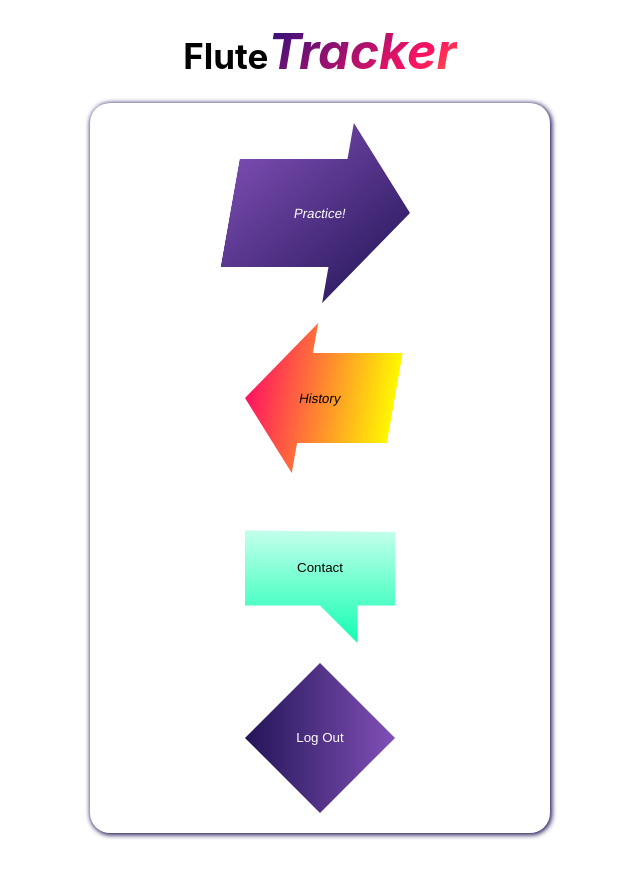
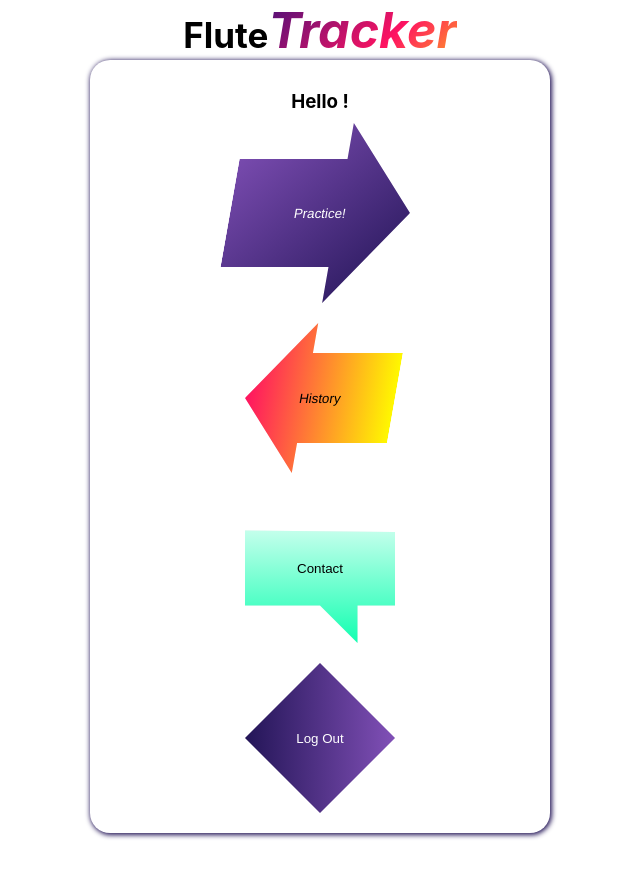
Before and after one commit to JRomatowski/flute-practice-app, a React (Create React App) app: page /initiate in a window 1280 px wide. Shown: the top 878 px of the page, without its empty margins (320-960 px from the left). After the commit the page ends 853 px from the top, so only its background shows below. Built offline with nearby package versions, Linux system fonts and the light colour scheme; no server answers.

Commit message:
redirect, updated styling

```diff
--- a/src/App.css
+++ b/src/App.css
@@ -6,7 +6,7 @@
   max-width: 500px;
   /* border: 10px solid red; */
   margin: auto;
-  padding-bottom: 200px;
+  /* padding-bottom: 200px; */
 }
 
 /* .main {
--- a/src/components/HistoryStats/HistoryStats.css
+++ b/src/components/HistoryStats/HistoryStats.css
@@ -5,7 +5,10 @@
 }
 
 .history-span {
-    margin-right: 20px;
+    /* margin-right: 20px; */
+    display: flex;
+    flex-flow: column wrap;
+    margin-bottom: 10px;
 
 }
 
--- a/src/components/Title/Title.css
+++ b/src/components/Title/Title.css
@@ -33,3 +33,7 @@
 .flute-title {
     font-size: 35px;
 }
+
+.header {
+    margin: 0;
+}
--- a/src/routes/History/History.js
+++ b/src/routes/History/History.js
@@ -36,7 +36,7 @@ function History() {
         <>
             <div className='component-container'>
                 <button id='home-button-history-top' onClick={initiateClick}>Go Home</button><br></br>
-                <h3>Stats for {user}</h3>
+                <h3 className='user-acknowledge'>Stats for {user}</h3>
                 <Chart1 /><br></br>
                 <HistoryStats /><br></br>
                 <button id='home-button' onClick={initiateClick}>Go Home</button>
--- a/src/routes/Initiate/Initiate.css
+++ b/src/routes/Initiate/Initiate.css
@@ -55,3 +55,7 @@
     background-image: linear-gradient(to left, #8150b7, #231557);
     clip-path: polygon(50% 0%, 100% 50%, 50% 100%, 0% 50%);
 }
+
+.user-acknowledge {
+    margin:10px;
+}
--- a/src/routes/Initiate/Initiate.js
+++ b/src/routes/Initiate/Initiate.js
@@ -1,7 +1,20 @@
 import './Initiate.css'
 import { useNavigate } from 'react-router-dom'
+import { useEffect, useState } from 'react'
+import axios from 'axios'
 
 function Initiate() {
+
+    const [user, setUser] = useState('')
+
+    useEffect(() => {
+        // axios.get('http://127.0.0.1:8000/performers')
+        axios.get('https://flute-practice-app.herokuapp.com/performers/')
+            .then(res => {
+                let name = res.data.performers[0].name
+                setUser(name)
+            })
+    }, [])
 
     const navigate = useNavigate();
 
@@ -24,6 +37,7 @@ function Initiate() {
     return(
         <>
             <div className='initiate-container component-container'>
+                <h3 className='user-acknowledge'>Hello {user}!</h3>
                 <button id='practice-button' onClick={sessionClick}>Practice!</button><br></br><br></br>
                 <button id='history-button' onClick={historyClick}>History</button><br></br><br></br>
                 <button id='contact-button-initiate' onClick={contactClick}>Contact</button><br></br><br></br>
--- a/src/routes/Session/Session.js
+++ b/src/routes/Session/Session.js
@@ -34,8 +34,8 @@ function Session() {
             <div className = 'component-container'>
                 <h3>Input your session!</h3>
                 <form onSubmit={reviewClick}>
-                    <div>Length of session?</div><br></br>
-                    <input type='number' min={defaultValue} onChange={handleChange}/><br></br><br></br>
+                    <div>Length of session in minutes?</div><br></br>
+                    <input type='number' min={defaultValue} onChange={handleChange} placeholder='# of Minutes'/><br></br><br></br>
                     <button id='review-button-session' type="submit">Review</button>
                 </form>
                 <button id='home-button' onClick={initiateClick}>Back</button><br></br>
```
Also changed, not shown: 1 other file (tests, documents, lock files or other folders).
